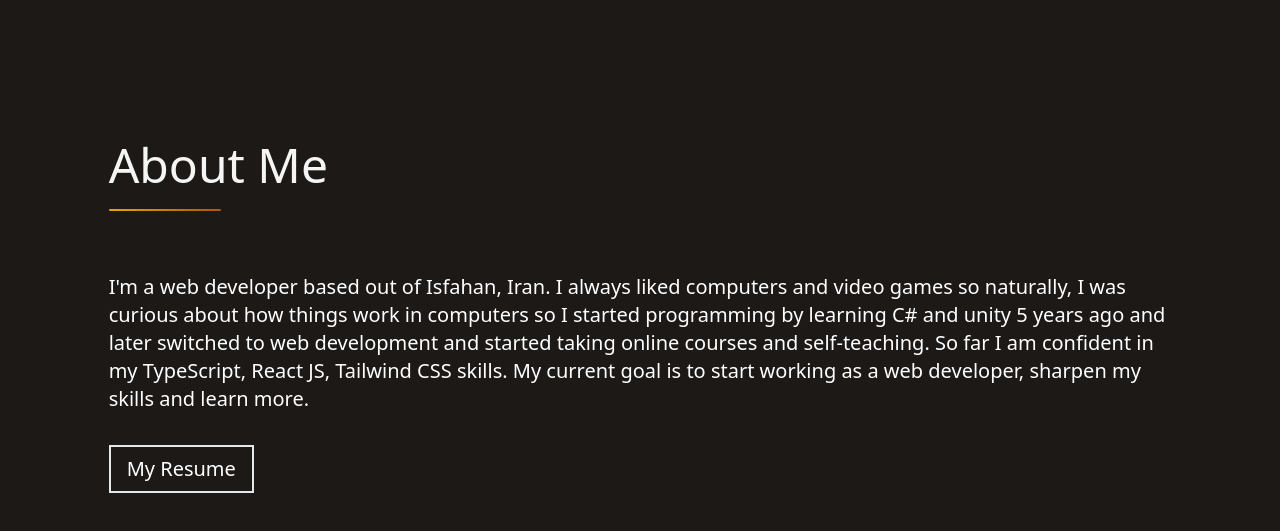
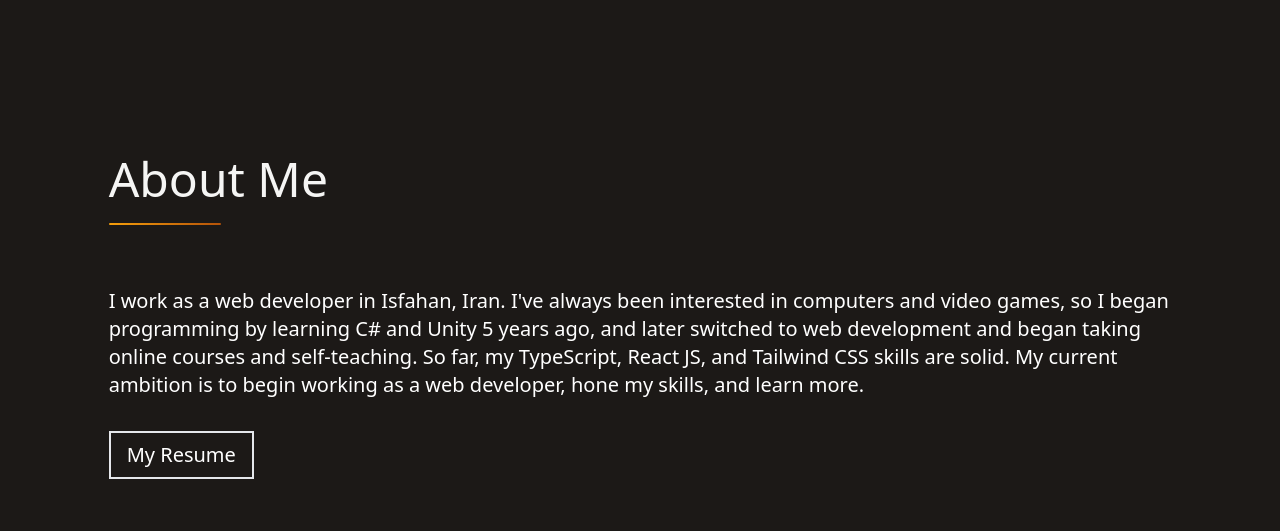
Before and after one commit to mahdiElmi/Portfolio, a website built with Vite: page index.html in a window 1280 px wide. Shown: the part 2018-2549 px from the top of the page. Built offline with nearby package versions, Linux system fonts and the light colour scheme.

Commit message:
changed wording of some paragraphs

```diff
--- a/index.html
+++ b/index.html
@@ -85,8 +85,8 @@
         <div class="flex flex-col gap-5 semilg:w-5/12">
           <h3 class="my-4 text-4xl text-stone-100">Quizzical App</h3>
           <p class="text-lg text-stone-300">
-            A simple Quiz app where you choose a category and difficulty and get
-            random questions.
+            A Quiz app where you choose a category and difficulty and get random
+            questions.
           </p>
           <ul class="list-inside list-disc text-xl text-stone-300">
             <li>React</li>
@@ -188,13 +188,12 @@
         ></span>
       </div>
       <p class="text-xl">
-        I'm a web developer based out of Isfahan, Iran. I always liked computers
-        and video games so naturally, I was curious about how things work in
-        computers so I started programming by learning C# and unity 5 years ago
-        and later switched to web development and started taking online courses
-        and self-teaching. So far I am confident in my TypeScript, React JS,
-        Tailwind CSS skills. My current goal is to start working as a web
-        developer, sharpen my skills and learn more.
+        I work as a web developer in Isfahan, Iran. I've always been interested
+        in computers and video games, so I began programming by learning C# and
+        Unity 5 years ago, and later switched to web development and began
+        taking online courses and self-teaching. So far, my TypeScript, React
+        JS, and Tailwind CSS skills are solid. My current ambition is to begin
+        working as a web developer, hone my skills, and learn more.
       </p>
       <a
         class="group relative mt-8 inline-flex w-fit place-items-center border-2 px-4 py-2 text-center text-xl font-medium transition-all duration-200 hover:text-stone-900 active:border-stone-200 active:bg-stone-300"
```
